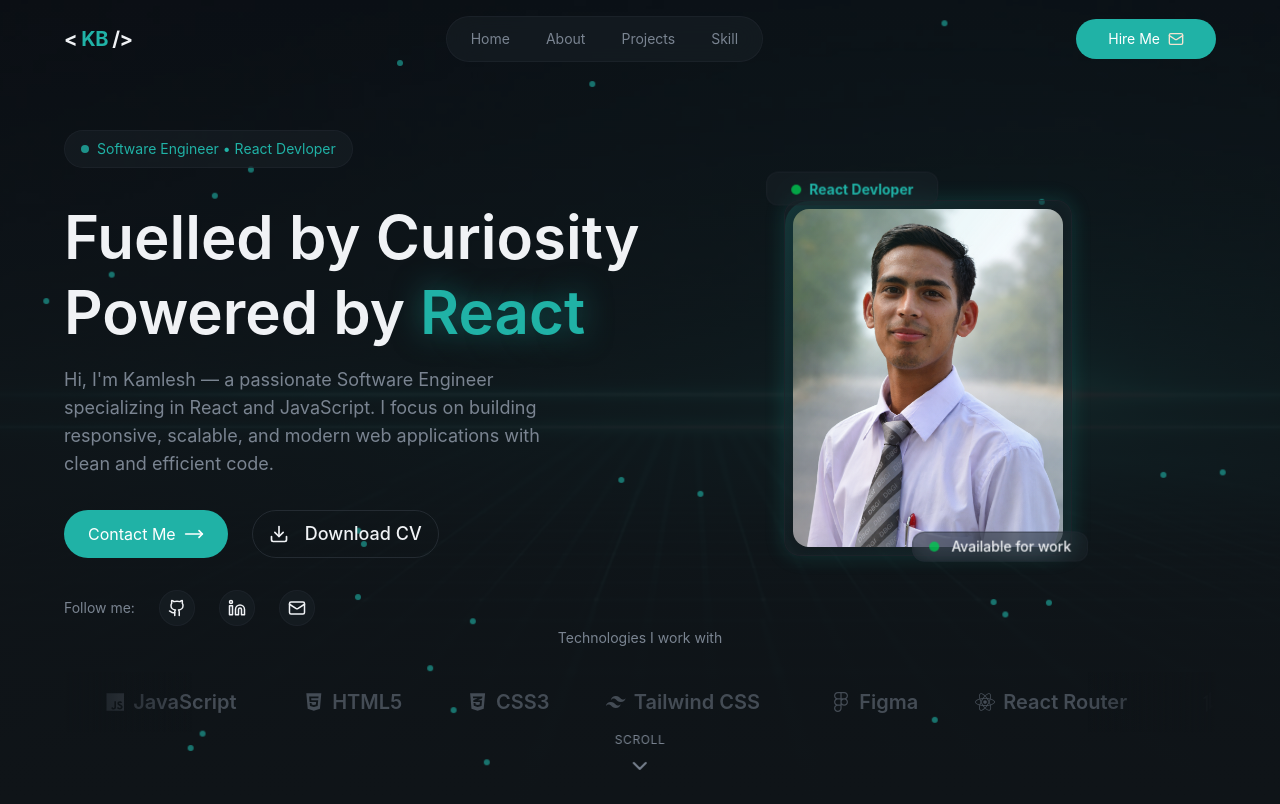
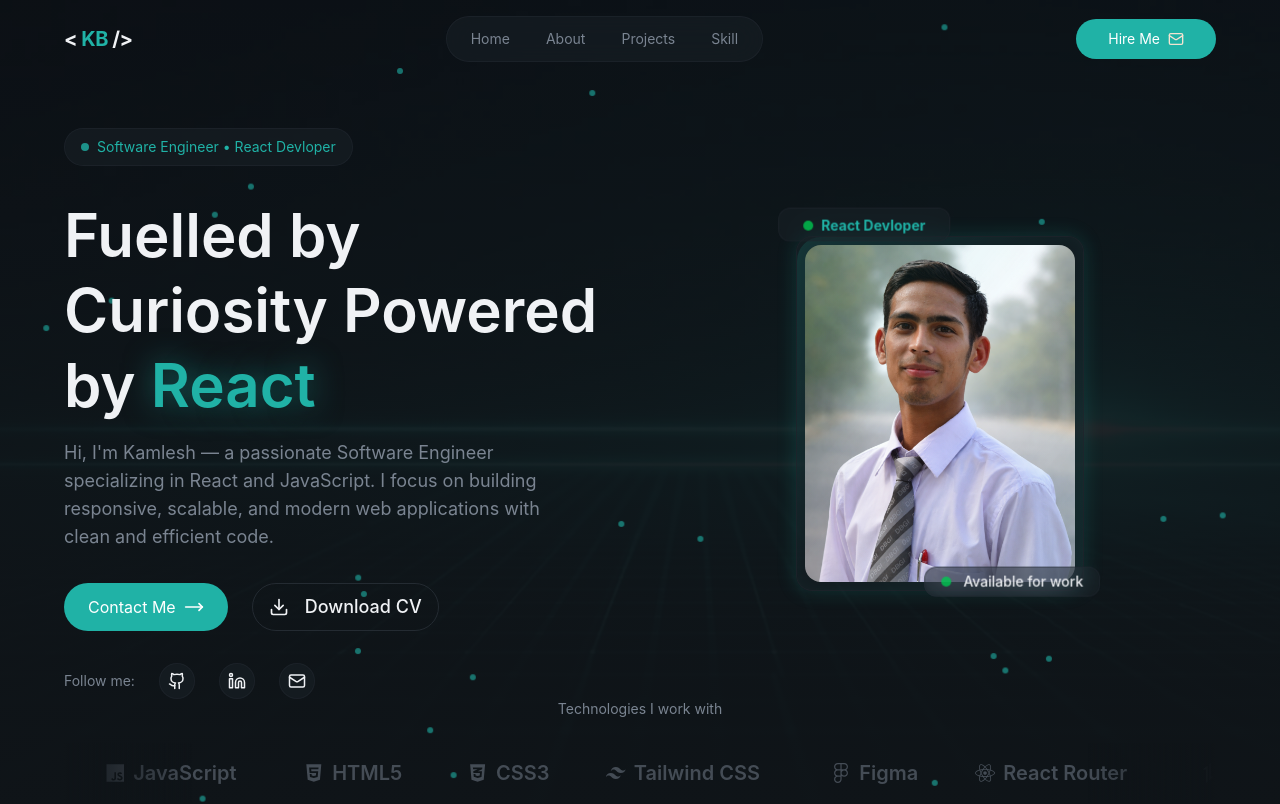
Before and after one commit to kamleshBisht04/personal-portfolio, a React (Vite) app: page / in a window 1280 px wide. Shown: the top 804 px of the page. Built offline with nearby package versions, Linux system fonts and the light colour scheme.

Commit message:
correct the error

```diff
--- a/src/sections/Hero.jsx
+++ b/src/sections/Hero.jsx
@@ -15,14 +15,14 @@ const Hero = () => {
           alt="Hero image"
           className="h-full w-full object-cover opacity-30"
         />
-        <div className="from background/20 via-background/80 to-background absolute inset-0 bg-gradient-to-b" />
+        <div className="from-background/20 via-background/80 to-background absolute inset-0 bg-gradient-to-b" />
       </div>
 
       {/* Green dots */}
       <ParticlesBackground />
       {/* Content */}
       <div className="container-custom relative z-10 mx-auto w-full  pt-32 pb-20">
-        <div className="gap:12 grid items-center lg:grid-cols-2">
+        <div className="gap-12 grid items-center lg:grid-cols-2">
           {/* left column -Text section */}
           <div className="space-y-8">
             <div className="animate-fade-in">
@@ -67,7 +67,7 @@ const Hero = () => {
           {/* right column - profile section */}
           <div className="animation-fade-in relative py-8">
             {/* profile image*/}
-            <div className="animate-fade-in mx-w-xs animation-delay-200 relative mx-auto max-w-[18rem] py-10">
+            <div className="animate-fade-in  animation-delay-200 relative mx-auto max-w-[18rem] py-10">
               <div className="glass glass-border glow-border relative rounded-2xl p-2">
                 <div className="from-primary/20 to-primary/10 absolute inset-0 animate-pulse rounded-3xl bg-gradient-to-br via-transparent" />
 
```
